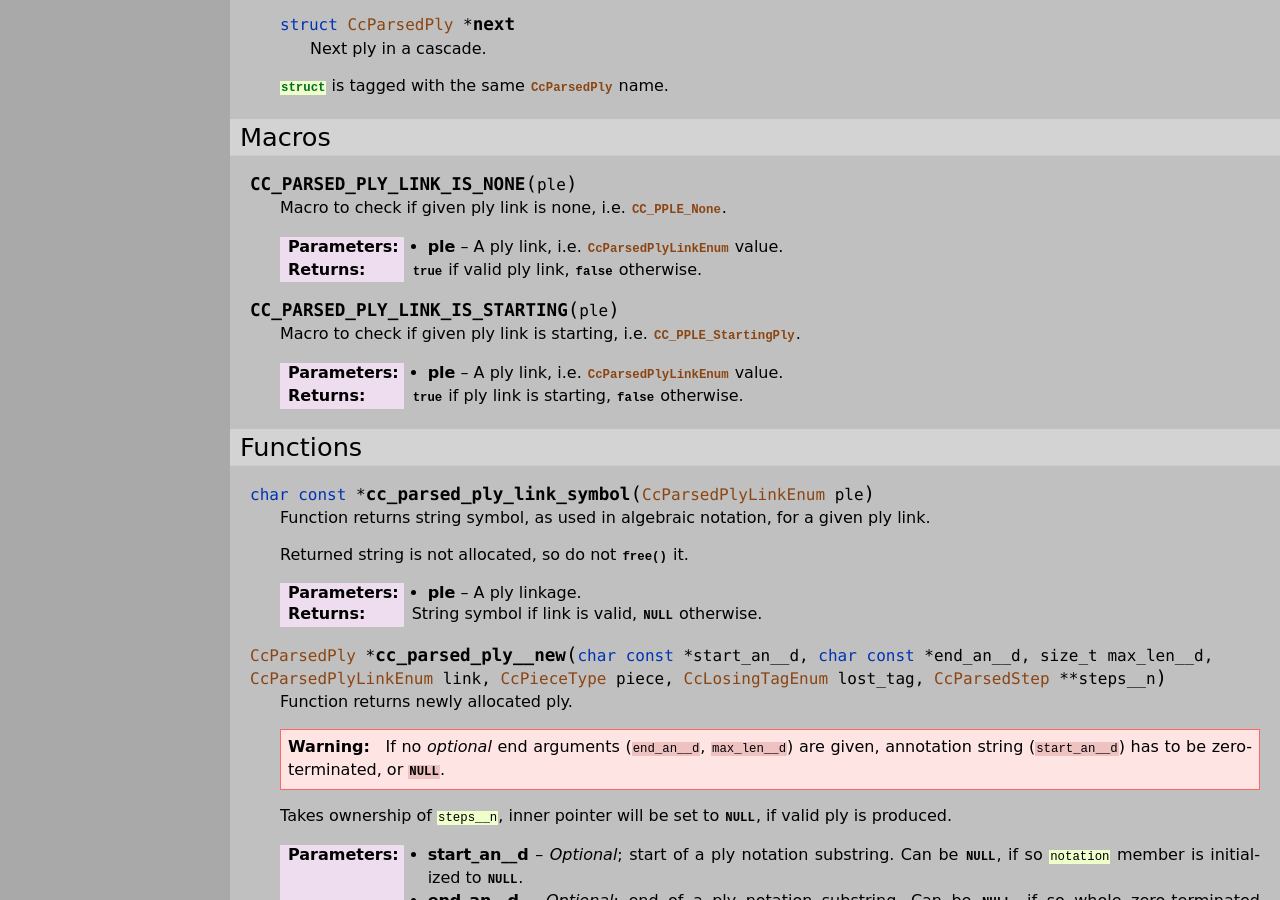
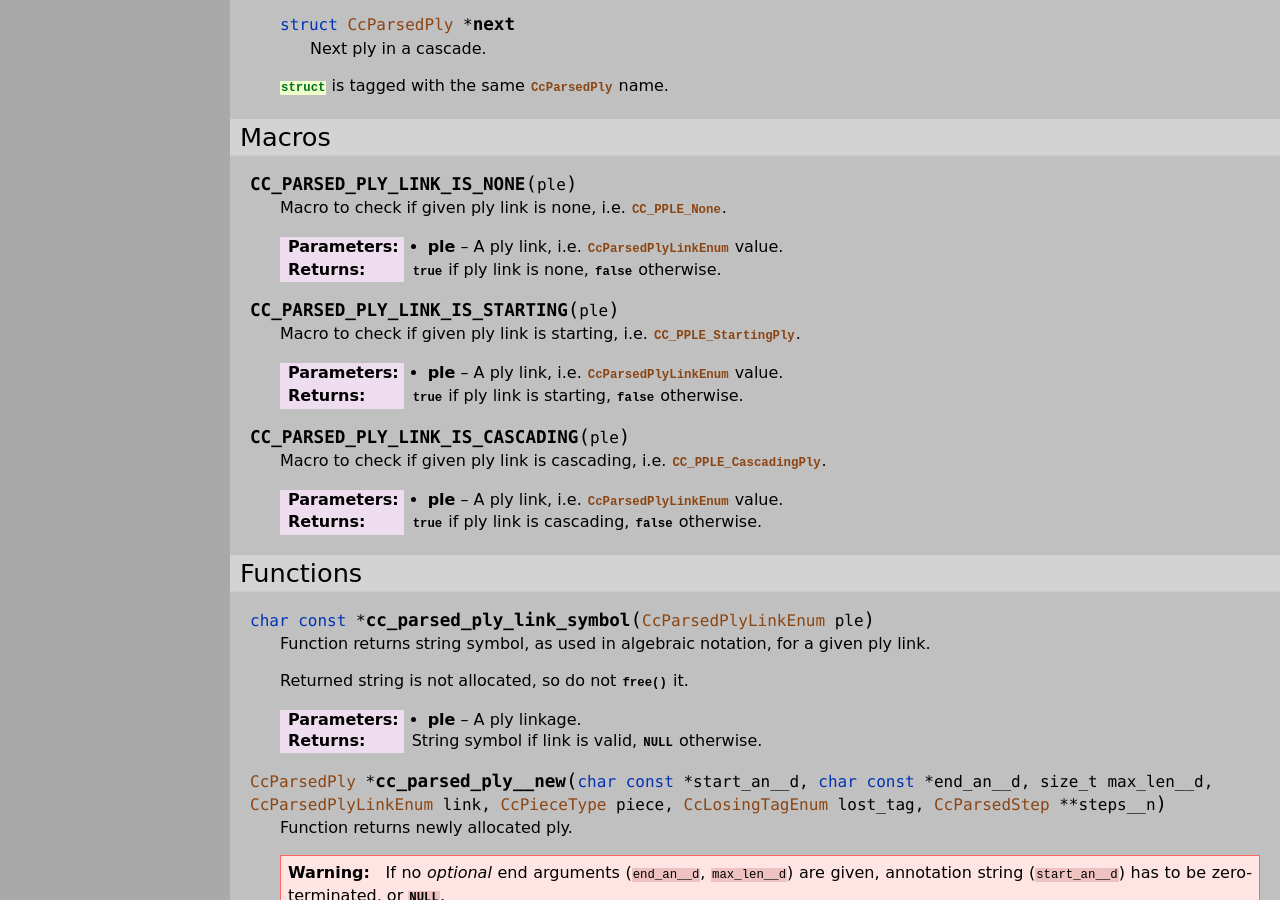
Before and after one commit to mmlacak/crochess, a Sphinx documentation site: the page built from docs/source/libcc/ccparsedply.rst, in a window 1280 px wide and 900 px high, scrolled down 1930 px. Built offline with Sphinx 7.4.7, drawn with Linux system fonts in a browser that asks for light colours.

Commit message:
Documented CC_PARSED_PLY_LINK_IS_CASCADING.

```diff
--- a/docs/source/libcc/ccparsedply.rst
+++ b/docs/source/libcc/ccparsedply.rst
@@ -150,7 +150,7 @@ Macros
     Macro to check if given ply link is none, i.e. :c:enumerator:`CC_PPLE_None`.
 
     :param ple: A ply link, i.e. :c:enum:`CcParsedPlyLinkEnum` value.
-    :returns: :c:data:`true` if valid ply link, :c:data:`false` otherwise.
+    :returns: :c:data:`true` if ply link is none, :c:data:`false` otherwise.
 
 .. c:macro:: CC_PARSED_PLY_LINK_IS_STARTING(ple)
 
@@ -158,6 +158,13 @@ Macros
 
     :param ple: A ply link, i.e. :c:enum:`CcParsedPlyLinkEnum` value.
     :returns: :c:data:`true` if ply link is starting, :c:data:`false` otherwise.
+
+.. c:macro:: CC_PARSED_PLY_LINK_IS_CASCADING(ple)
+
+    Macro to check if given ply link is cascading, i.e. :c:enumerator:`CC_PPLE_CascadingPly`.
+
+    :param ple: A ply link, i.e. :c:enum:`CcParsedPlyLinkEnum` value.
+    :returns: :c:data:`true` if ply link is cascading, :c:data:`false` otherwise.
 
 
 
```
Also changed, not shown: 1 other file.
